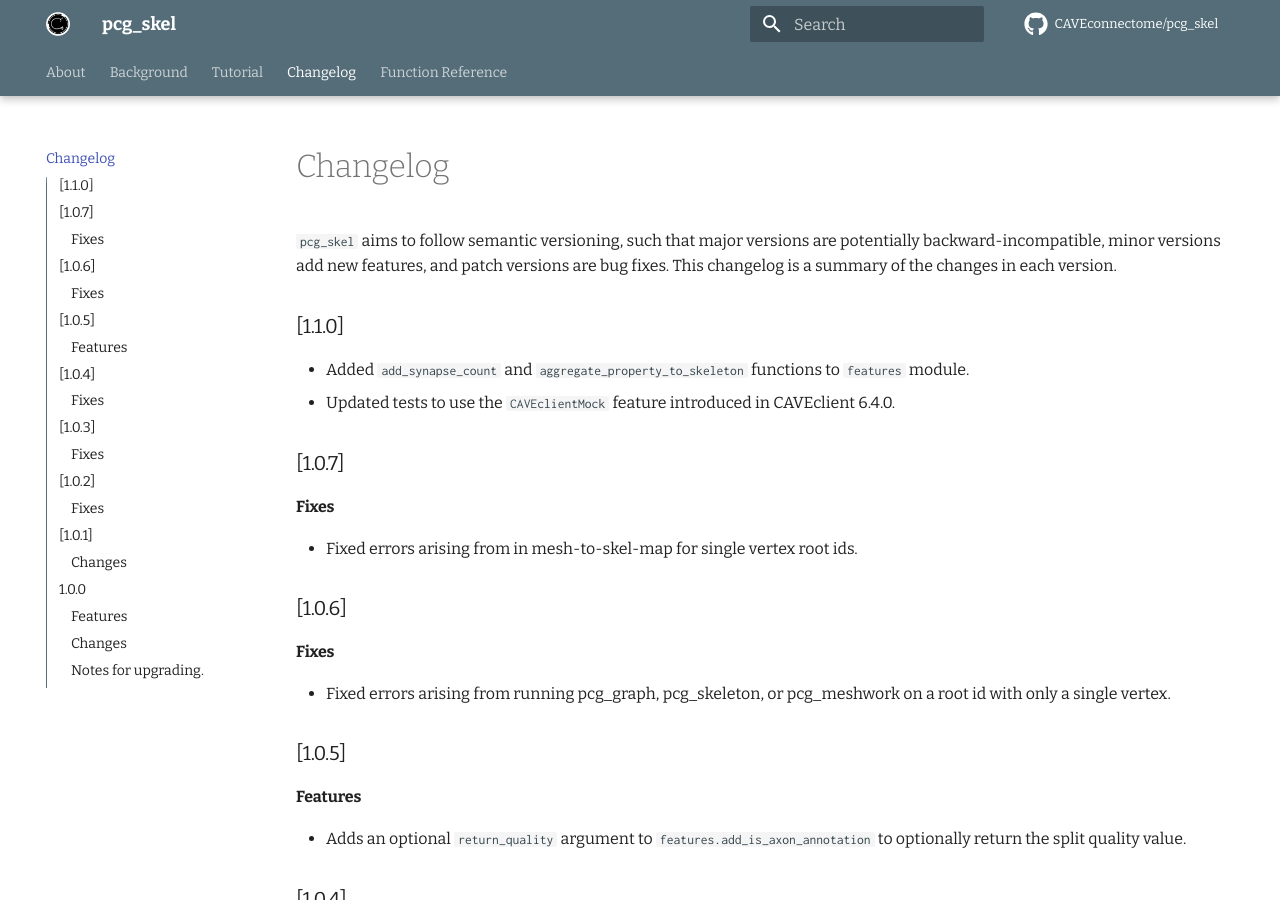
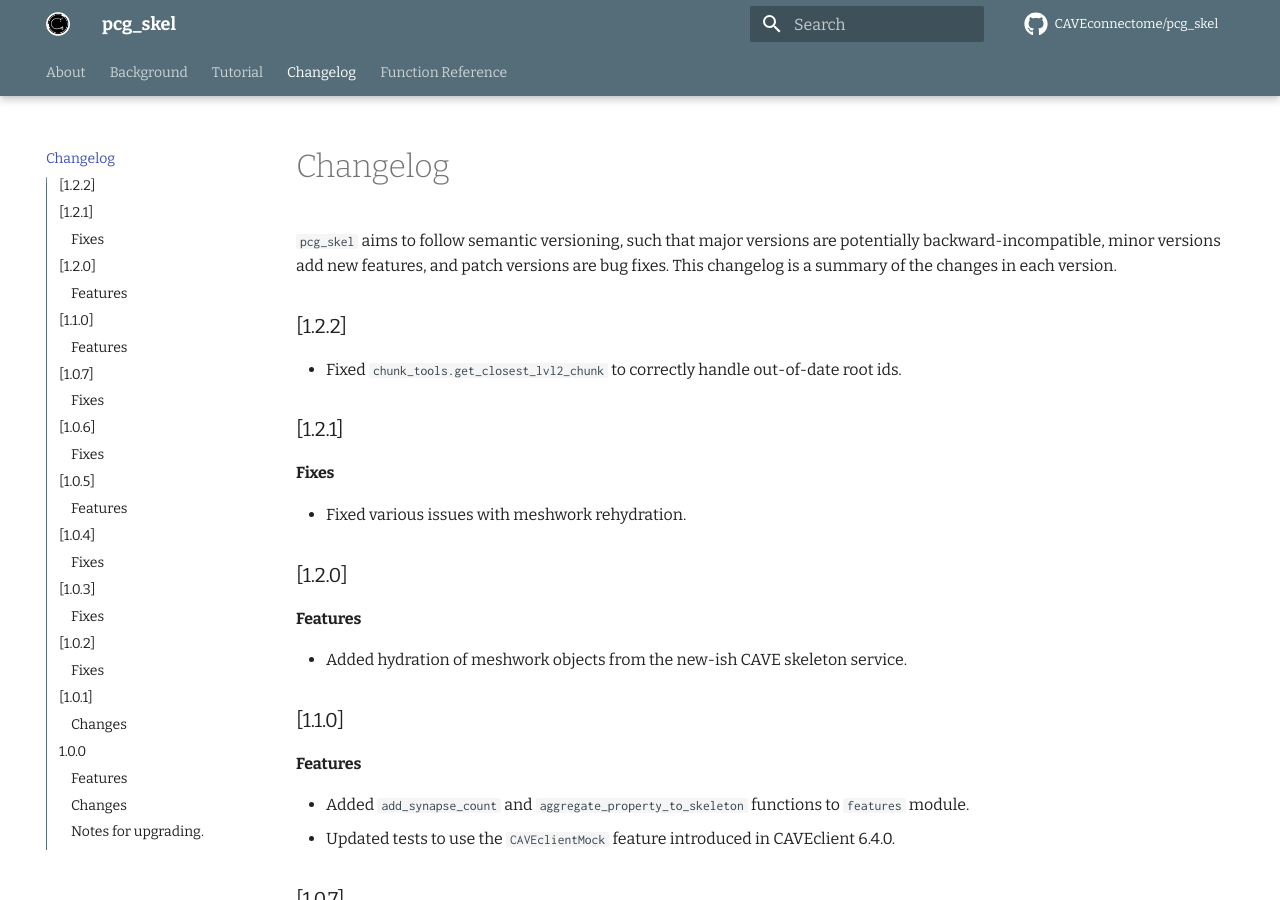
Before and after one commit to CAVEconnectome/pcg_skel, an MkDocs documentation site: the page built from docs/changelog.md, in a window 1280 px wide and 900 px high. Built offline with MkDocs 1.6.1 and Material for MkDocs 9.7.7, drawn with Linux system fonts in a browser that asks for light colours; comment, search, counter and statistics services are not loaded.

Commit message:
update docs and changelog

```diff
--- a/docs/changelog.md
+++ b/docs/changelog.md
@@ -4,7 +4,25 @@ title: Changelog
 
 `pcg_skel` aims to follow semantic versioning, such that major versions are potentially backward-incompatible, minor versions add new features, and patch versions are bug fixes. This changelog is a summary of the changes in each version.
 
+## [1.2.2]
+
+* Fixed `chunk_tools.get_closest_lvl2_chunk` to correctly handle out-of-date root ids.
+
+## [1.2.1]
+
+### Fixes
+
+* Fixed various issues with meshwork rehydration.
+
+## [1.2.0]
+
+### Features
+
+* Added hydration of meshwork objects from the new-ish CAVE skeleton service.
+
 ## [1.1.0]
+
+### Features
 
 * Added `add_synapse_count` and `aggregate_property_to_skeleton` functions to `features` module.
 * Updated tests to use the `CAVEclientMock` feature introduced in CAVEclient 6.4.0.
--- a/mkdocs.yml
+++ b/mkdocs.yml
@@ -42,6 +42,7 @@ nav:
     - reference/pcg_skel.md
     - reference/pcg_anno.md
     - reference/features.md
+    - reference/service.md
 markdown_extensions:
   - pymdownx.critic
   - pymdownx.caret
```
Also changed, not shown: docs/reference/service.md (added, +10 -0 lines).
